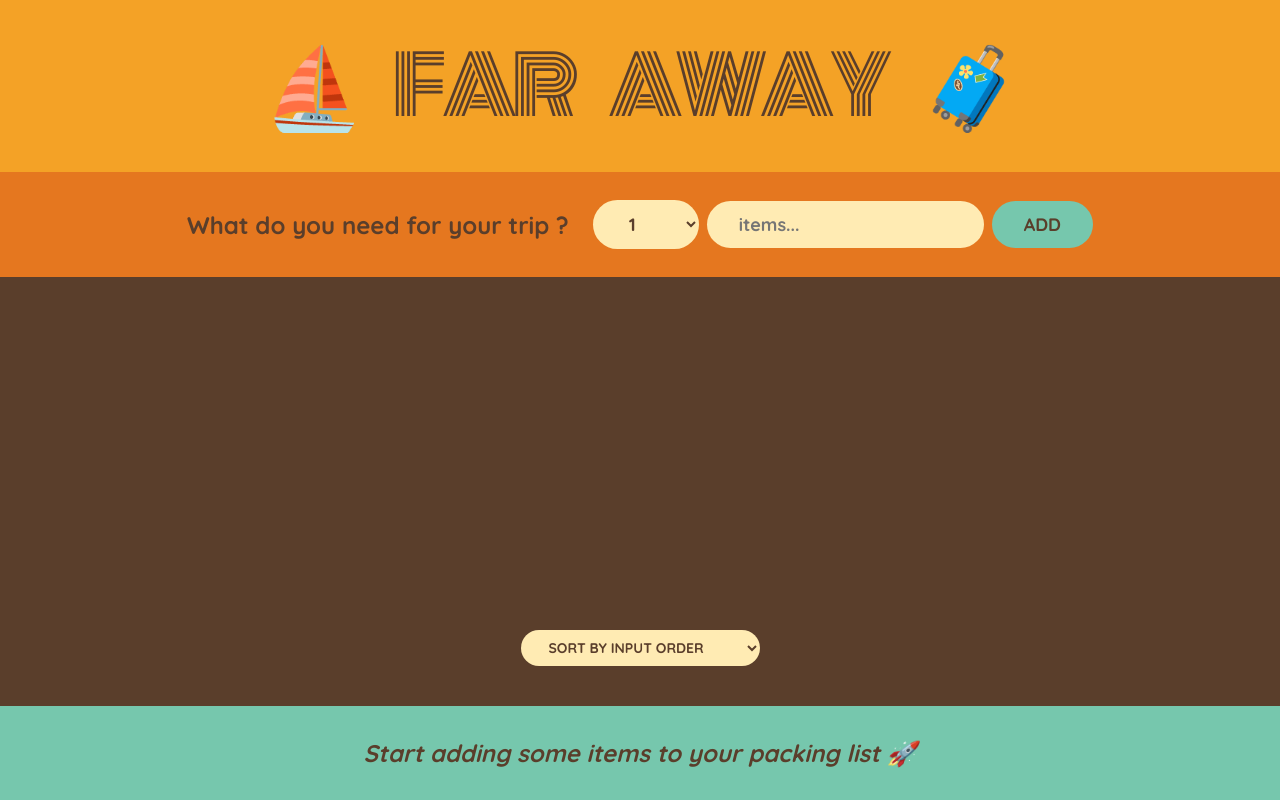
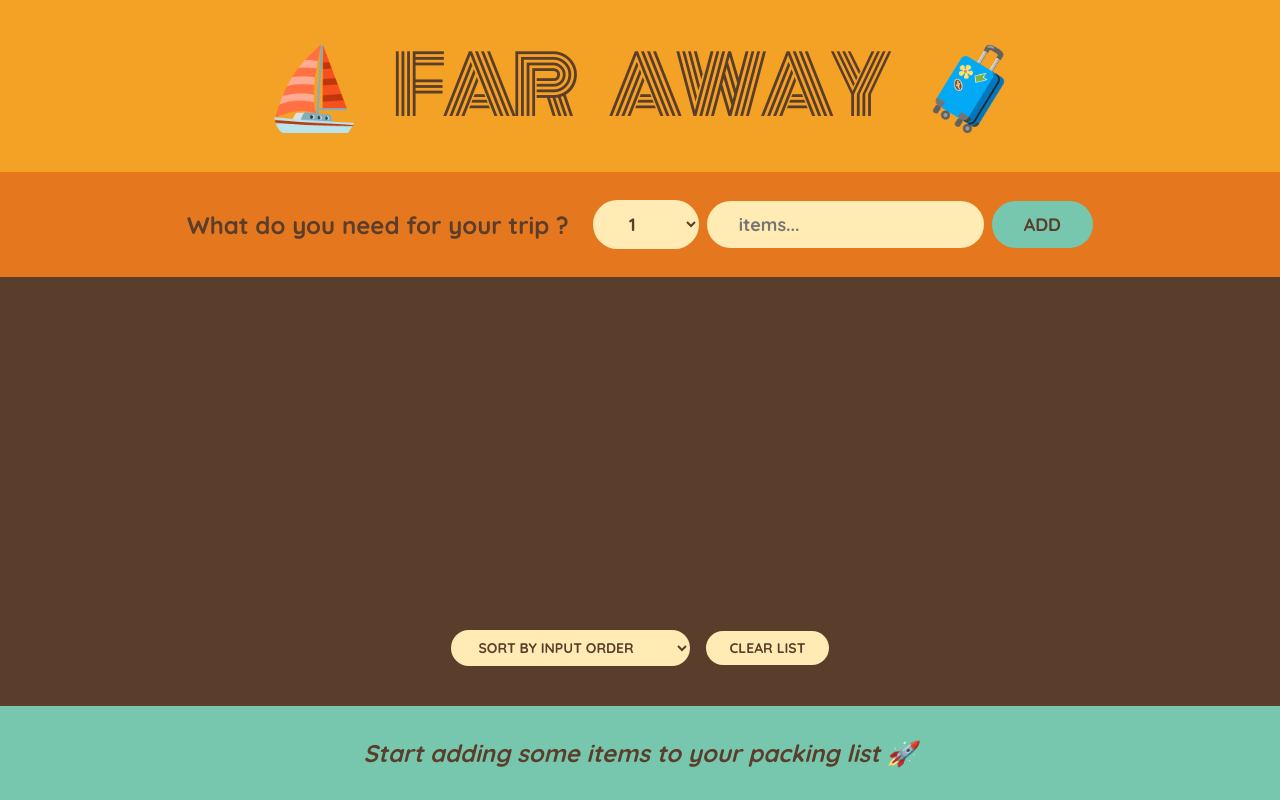
Before and after one commit to ysfcbn/travel-list, a React (Create React App) app: page / in a window 1280 px wide. Built offline with nearby package versions, Linux system fonts and the light colour scheme.

Commit message:
clear list added

```diff
--- a/src/App.js
+++ b/src/App.js
@@ -19,6 +19,11 @@
     );
   }
 
+  function handleClearList() {
+    const confirmed = window.confirm("Are you want to delete all items ?");
+    if (confirmed) setItems([]);
+  }
+
   return (
     <div className="app">
       <Logo />
@@ -27,6 +32,7 @@
         items={items}
         onDeleteItem={handleDeleteItem}
         onToggleItem={handleToggleItem}
+        onClearList={handleClearList}
       />
       <Stats items={items} />
     </div>
@@ -73,7 +79,7 @@
     </form>
   );
 }
-function PackingList({ items, onDeleteItem, onToggleItem }) {
+function PackingList({ items, onDeleteItem, onToggleItem, onClearList }) {
   const [sortBy, setSortBy] = useState("input");
 
   let sortedItems;
@@ -108,6 +114,7 @@
           <option value="description">Sort by description</option>
           <option value="packed">Sort by packed status</option>
         </select>
+        <button onClick={onClearList}>CLEAR LIST</button>
       </div>
     </div>
   );
```
